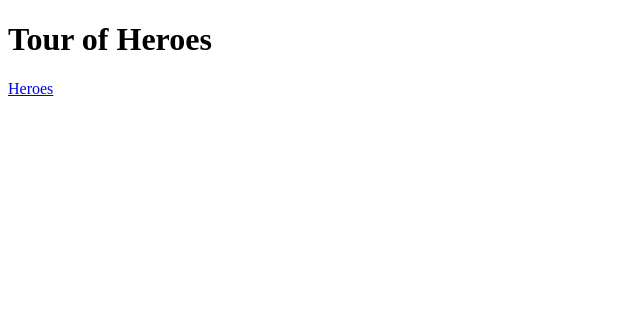
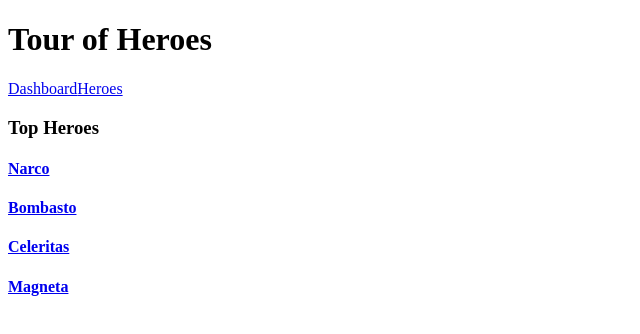
Before and after one commit to cguilhermef/ang2testes, an Angular app: page /dashboard in a window 1280 px wide. Before the commit this address led to /. Shown: the top 334 px of the page, without its empty margins (0-640 px from the left). Built offline with nearby package versions, Linux system fonts and the light colour scheme.

Commit message:
Implementado até a navegação para o detalhe do herói. Próximo passo é implementar a extração das definições de rotas para um arquivo separado

```diff
--- a/src/app/app.component.ts
+++ b/src/app/app.component.ts
@@ -4,6 +4,7 @@
   selector: 'app-root',
   template: `
     <h1>{{ title }}</h1>
+    <a routerLink="/dashboard">Dashboard</a>
     <a routerLink="/heroes">Heroes</a>
     <router-outlet></router-outlet>
   `
--- a/src/app/app.module.ts
+++ b/src/app/app.module.ts
@@ -2,31 +2,37 @@
 import { NgModule } from '@angular/core';
 import { FormsModule } from '@angular/forms';
 import { HttpModule } from '@angular/http';
-import { RouterModule } from '@angular/router';
+import { RouterModule, Routes } from '@angular/router';
 
 import { AppComponent } from './app.component';
 import { HeroesComponent } from './heroes.component';
 import { HeroDetailComponent } from './hero-detail.component';
 import { HeroService } from './hero.service';
+import { DashboardComponent } from './dashboard/dashboard.component';
 
-
+const appRoutes: Routes = [
+  {
+    path: '',
+    redirectTo: '/dashboard',
+    pathMatch: 'full'
+  },
+  { path: 'heroes', component: HeroesComponent },
+  { path: 'dashboard', component: DashboardComponent },
+  { path: 'detail/:id', component: HeroDetailComponent }
+]
 
 @NgModule({
   declarations: [
     AppComponent,
     HeroesComponent,
-    HeroDetailComponent
+    HeroDetailComponent,
+    DashboardComponent
   ],
   imports: [
     BrowserModule,
     FormsModule,
     HttpModule,
-    RouterModule.forRoot([
-      {
-        path: 'heroes',
-        component: HeroesComponent
-      }
-    ])
+    RouterModule.forRoot(appRoutes)
   ],
   providers: [HeroService],
   bootstrap: [AppComponent]
--- /dev/null
+++ b/src/app/dashboard/dashboard.component.html
@@ -0,0 +1,11 @@
+<h3>Top Heroes</h3>
+<div class="grid grid-pad">
+  <a
+    *ngFor="let hero of heroes"
+    [routerLink]="['/detail', hero.id]"
+    class="col-l-4">
+    <div class="module hero">
+      <h4>{{ hero.name }}</h4>
+    </div>
+  </a>
+</div>
--- /dev/null
+++ b/src/app/dashboard/dashboard.component.ts
@@ -0,0 +1,23 @@
+import { Component, OnInit } from '@angular/core';
+
+import { Hero } from 'app/hero';
+import { HeroService } from 'app/hero.service';
+
+@Component({
+  moduleId: module.id,
+  selector: 'app-dashboard',
+  templateUrl: './dashboard.component.html',
+  styleUrls: ['./dashboard.component.css']
+})
+export class DashboardComponent implements OnInit {
+
+  heroes: Hero[] = [];
+
+  constructor(private heroService: HeroService) { }
+
+  ngOnInit(): void {
+    this.heroService.getHeroes()
+      .then(heroes => heroes = this.heroes = heroes.slice(1, 5));
+  }
+
+}
--- a/src/app/hero-detail.component.html
+++ b/src/app/hero-detail.component.html
@@ -7,4 +7,5 @@
     <label>Name</label>
     <input [(ngModel)]="hero.name" placeholder="name">
   </div>
+  <button (click)="goBack()">Back</button>
 </div>
--- a/src/app/hero-detail.component.ts
+++ b/src/app/hero-detail.component.ts
@@ -1,12 +1,36 @@
-import {Component, Input} from "@angular/core";
-import {Hero} from "./hero";
+import { Component, Input, OnInit } from '@angular/core';
+import { ActivatedRoute, Params } from '@angular/router';
+import { Location } from '@angular/common';
+import 'rxjs/add/operator/switchMap';
+
+import { Hero } from './hero';
+import { HeroService } from './hero.service';
 
 @Component({
+  moduleId: module.id,
   selector: 'my-hero-detail',
   templateUrl: './hero-detail.component.html'
 })
 
-export class HeroDetailComponent {
+export class HeroDetailComponent implements OnInit {
   @Input()
+
   hero: Hero;
+
+  constructor(
+    private heroService: HeroService,
+    private route: ActivatedRoute,
+    private location: Location
+  ){}
+
+  goBack(): void {
+    this.location.back();
+  }
+
+  ngOnInit(): void {
+    this.route.params
+      .switchMap((params: Params) => this.heroService.getHero(+params['id']))
+      .subscribe(hero => this.hero = hero);
+  }
+
 }
--- a/src/app/hero.service.ts
+++ b/src/app/hero.service.ts
@@ -9,4 +9,8 @@
     return Promise.resolve(HEROES);
   };
 
+  getHero(id: number): Promise<Hero> {
+    return this.getHeroes().then(heroes => heroes.find(hero => hero.id === id));
+  }
+
 }
```
Also changed, not shown: src/app/dashboard/dashboard.component.css (added), 1 other file (tests, documents, lock files or other folders).
